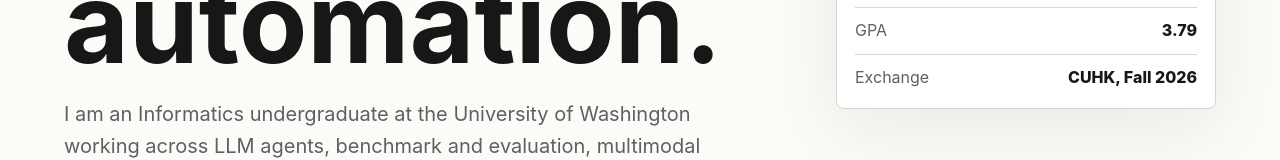
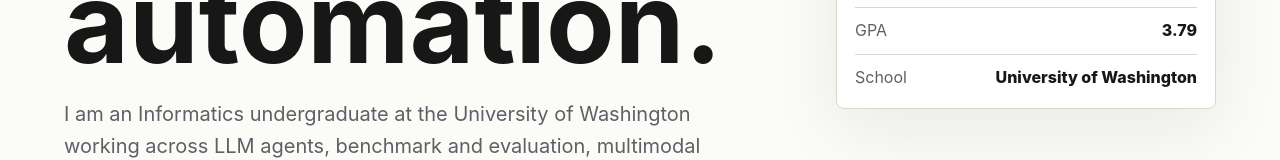
Before and after one commit to wd041216-bit/wd041216-bit.github.io, a plain HTML site: page index.html in a window 1280 px wide. Shown: the part 753-913 px from the top of the page. Drawn offline with Linux system fonts and the light colour scheme.

Commit message:
Update profile card school detail

```diff
--- a/index.html
+++ b/index.html
@@ -55,8 +55,8 @@
               <dd>3.79</dd>
             </div>
             <div>
-              <dt>Exchange</dt>
-              <dd>CUHK, Fall 2026</dd>
+              <dt>School</dt>
+              <dd>University of Washington</dd>
             </div>
           </dl>
         </aside>
```
